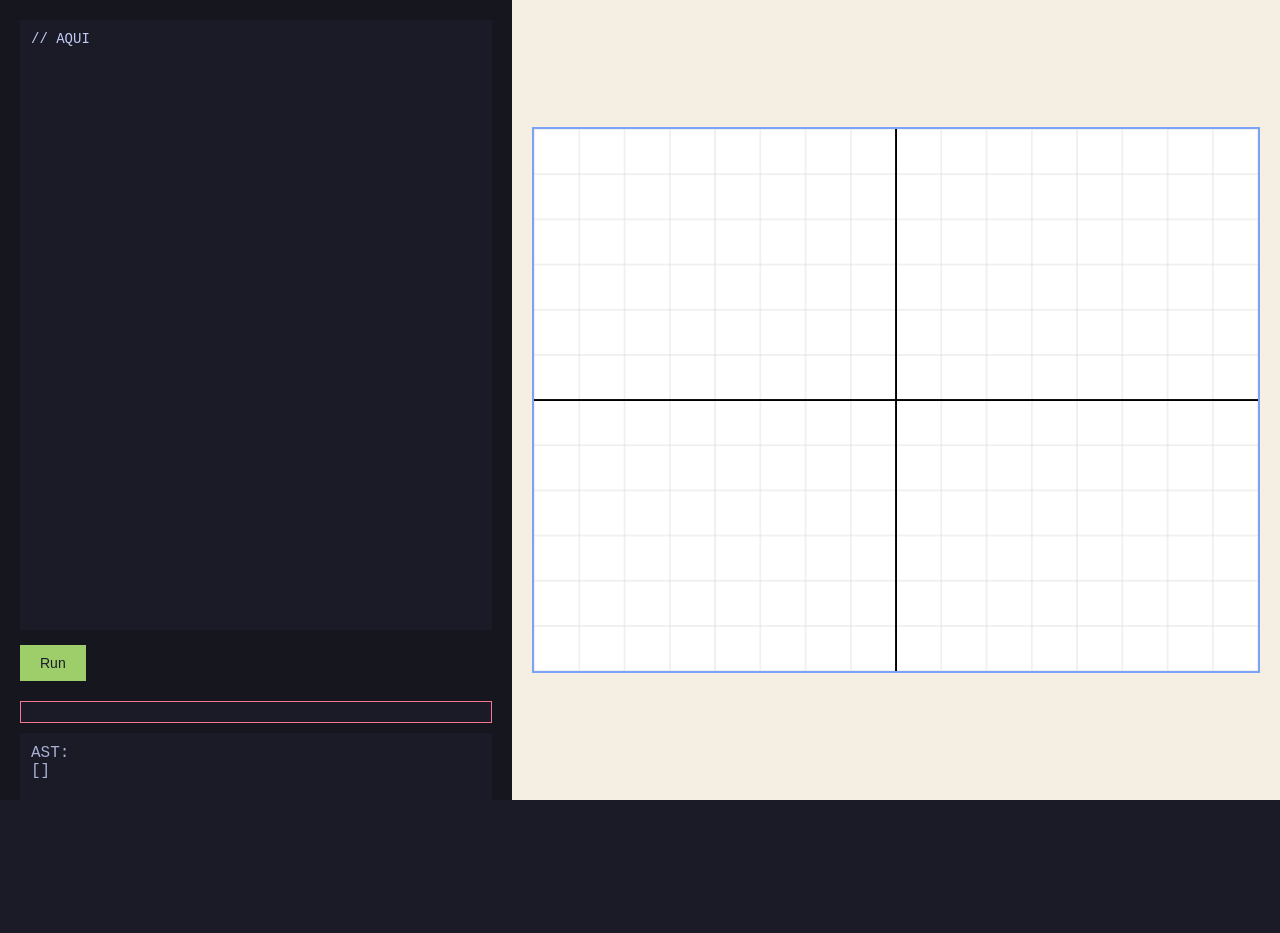
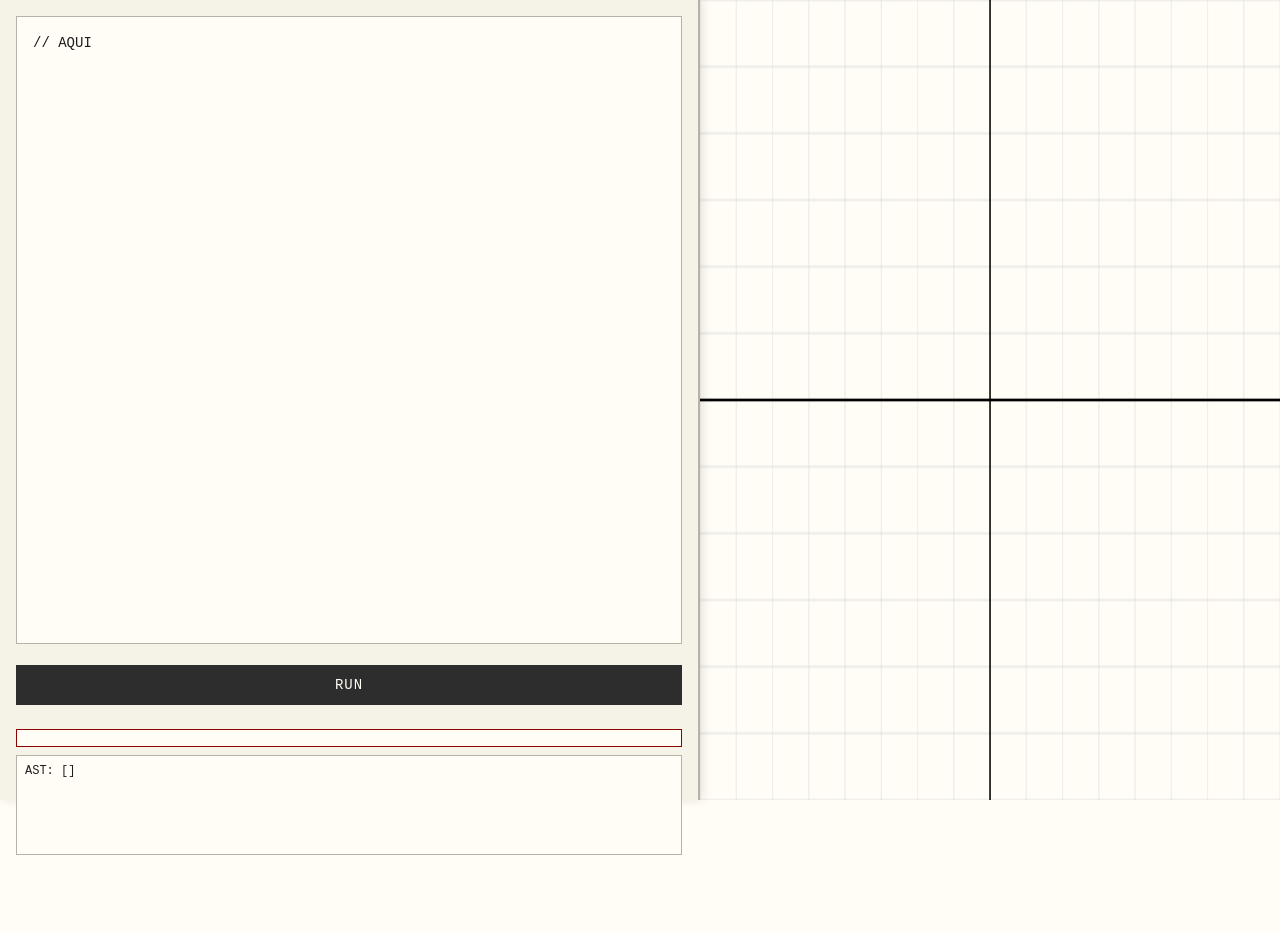
Before and after one commit to EmreDay1/Aqui, a website: page src/index.html in a window 1280 px wide. After the commit the page ends 855 px from the top, so only its background shows below. Drawn offline with nearby package versions, Linux system fonts and the light colour scheme.

Commit message:
Update index.html

```diff
--- a/src/index.html
+++ b/src/index.html
@@ -4,16 +4,16 @@
     <title>AQUI Visual Test Environment</title>
     <style>
        :root {
-    /* Tokyo Night theme colors */
-    --bg-dark: #1a1b26;
-    --bg-darker: #16161e;
-    --text-primary: #c0caf5;
-    --text-secondary: #a9b1d6;
-    --accent-blue: #7aa2f7;
-    --accent-green: #9ece6a;
-    --accent-red: #f7768e;
-    /* Beige for coord plane */
-    --bg-beige: #f5eee2;
+    /* Vintage technical paper colors */
+    --bg-paper: #fffdf5;
+    --bg-darker: #f5f3e8;
+    --text-primary: #1e1e1e;
+    --text-secondary: #454545;
+    --accent-dark: #2d2d2d;
+    --accent-mid: #696969;
+    --border-color: #b5b3a7;
+    --grid-color: #d6d4c9;
+    --blueprint-blue: #264b78;
 }
 
 * {
@@ -23,64 +23,48 @@
 }
 
 body {
-    font-family: 'JetBrains Mono', 'Cascadia Code', monospace;
-    display: flex;
+    font-family: "Courier New", monospace;
     height: 100vh;
-    background: var(--bg-dark);
+    background: var(--bg-paper);
     color: var(--text-primary);
     overflow: hidden;
+    display: flex;
 }
 
 .panel {
-    height: 100%;
+    height: 100vh;
     display: flex;
     flex-direction: column;
-    transition: width 0.3s ease;
+}
+
+#editor-panel {
+    width: 700px;
+    background: var(--bg-darker);
+    border-right: 2px solid var(--border-color);
+    padding: 1rem;
+    position: relative;
+    z-index: 2;
+    box-shadow: 3px 0 10px rgba(0, 0, 0, 0.1);
+}
+
+#visualization-panel {
+    flex: 1;
+    background: var(--bg-paper);
+    padding: 0;
     position: relative;
     overflow: hidden;
 }
 
-.resize-handle {
-    width: 10px;
-    background: var(--bg-darker);
-    cursor: col-resize;
-    display: flex;
-    align-items: center;
-    justify-content: center;
-}
-
-.resize-handle::after {
-    content: '⋮';
-    color: var(--text-secondary);
-    font-size: 20px;
-}
-
-#editor-panel {
-    width: 40%;
-    background: var(--bg-darker);
-    padding: 20px;
-}
-
-#visualization-panel {
-    width: 60%;
-    background: var(--bg-beige);
-    padding: 20px;
-    display: flex;
-    flex-direction: column;
-    justify-content: center;
-    align-items: center;
-}
-
 #code-editor {
     width: 100%;
-    height: calc(100% - 150px);
-    font-family: 'JetBrains Mono', monospace;
+    height: calc(100% - 140px);
+    font-family: "Courier New", monospace;
     font-size: 14px;
-    padding: 10px;
-    margin-bottom: 10px;
-    border: 1px solid var(--bg-dark);
-    background: var(--bg-dark);
+    line-height: 1.5;
+    padding: 1rem;
+    background: var(--bg-paper);
     color: var(--text-primary);
+    border: 1px solid var(--border-color);
     resize: none;
     outline: none;
     white-space: pre;
@@ -88,53 +72,127 @@ body {
 }
 
 #run-button {
-    padding: 10px 20px;
+    width: 100%;
+    padding: 0.75rem;
+    margin: 1rem 0;
+    font-family: "Courier New", monospace;
     font-size: 14px;
-    background: var(--accent-green);
-    color: var(--bg-dark);
+    background: var(--accent-dark);
+    color: var(--bg-paper);
     border: none;
     cursor: pointer;
-    margin-bottom: 10px;
-    transition: opacity 0.3s;
+    transition: all 0.2s;
+    letter-spacing: 1px;
+    text-transform: uppercase;
 }
 
 #run-button:hover {
-    opacity: 0.8;
+    background: var(--blueprint-blue);
 }
 
 #error-display {
-    color: var(--accent-red);
-    margin-top: 10px;
-    white-space: pre-wrap;
-    font-family: 'JetBrains Mono', monospace;
-    max-height: 150px;
+    color: #8b0000;
+    font-family: "Courier New", monospace;
+    font-size: 12px;
+    padding: 0.5rem;
+    margin-top: 0.5rem;
+    background: var(--bg-paper);
+    border: 1px solid #8b0000;
+    max-height: 100px;
     overflow: auto;
-    background: var(--bg-dark);
-    padding: 10px;
-    border: 1px solid var(--accent-red);
 }
 
 #output-display {
-    margin-top: 10px;
-    white-space: pre-wrap;
-    font-family: 'JetBrains Mono', monospace;
-    height: 200px;
+    font-family: "Courier New", monospace;
+    font-size: 12px;
+    padding: 0.5rem;
+    margin-top: 0.5rem;
+    background: var(--bg-paper);
+    border: 1px solid var(--border-color);
+    height: 100px;
     overflow: auto;
-    padding: 10px;
-    background: var(--bg-dark);
-    color: var(--text-secondary);
-    border: 1px solid var(--bg-dark);
 }
 
 #canvas {
-    border: 2px solid var(--accent-blue);
-    background: white;
-    max-width: 100%;
-    max-height: 600px;
-    aspect-ratio: 4/3;
+    position: absolute;
+    top: 0;
+    left: 0;
+    width: 100%;
+    height: 100%;
+    background: var(--bg-paper);
+}
+
+/* Technical paper texture */
+.panel::before {
+    content: "";
+    position: absolute;
+    top: 0;
+    left: 0;
+    right: 0;
+    bottom: 0;
+    background-image:
+        linear-gradient(rgba(185, 183, 173, 0.05) 1px, transparent 1px),
+        linear-gradient(90deg, rgba(185, 183, 173, 0.05) 1px, transparent 1px);
+    background-size: 20px 20px;
+    pointer-events: none;
+}
+
+.panel-header {
+    font-family: "Courier New", monospace;
+    text-transform: uppercase;
+    letter-spacing: 2px;
+    font-size: 12px;
+    color: var(--text-secondary);
+    border-bottom: 1px solid var(--border-color);
+    padding-bottom: 0.5rem;
+    margin-bottom: 1rem;
+}
+
+/* Vintage scrollbar */
+::-webkit-scrollbar {
+    width: 8px;
+    height: 8px;
+}
+
+::-webkit-scrollbar-track {
+    background: var(--bg-darker);
+    border: 1px solid var(--border-color);
+}
+
+::-webkit-scrollbar-thumb {
+    background: var(--accent-mid);
+    border: 1px solid var(--border-color);
+}
+
+::-webkit-scrollbar-thumb:hover {
+    background: var(--text-secondary);
 }
     </style>
 </head>
+<link rel="stylesheet" href="https://cdnjs.cloudflare.com/ajax/libs/prism/1.24.1/themes/prism.min.css">
+  <script src="https://cdnjs.cloudflare.com/ajax/libs/prism/1.24.1/prism.min.js"></script>
+  <script>
+    Prism.languages.aqui = {
+    'comment': /\/\/.*|#.*/,
+    'string': /"(?:\\.|[^\\"])*"/,
+    'keyword': /\b(?:rectangle|circle|triangle|ellipse|text|path|gear|star|cross|slot|arc|spiral|wave|donut|layer|transform|add|subtract|if|else|for|in|range|to|step)\b/,
+    'property': /\b(?:position|rotation|scale|scaleX|scaleY|width|height|radius|base|content|fontSize|fontFamily|points|startAngle|endAngle|thickness|diameter|teeth|outerRadius|innerRadius|radiusX|radiusY|startRadius|endRadius|turns|amplitude|frequency|length|pitch_diameter|pressure_angle|shaft_type|shaft_size)\b/,
+    'shape_type': /\b(?:round|chamfer|all|top|bottom|left|right)\b/,
+    'number': /\b-?(?:\d+(?:\.\d*)?|\.\d+)(?:e[+-]?\d+)?\b/,
+    'boolean': /\b(?:true|false)\b/,
+    'operator': /&&|\|\||==|!=|<=|>=|<|>|\*|\+|\-|\/|%/,
+    'punctuation': /[{}[\];(),.:]/,
+    'function': /\b(?:range)\b/
+};
+
+// Ensure Prism highlights the language
+Prism.languages.insertBefore('aqui', 'comment', {
+    'class-name': {
+        pattern: /\b(?:circle|rectangle|triangle|layer)\b/,
+        alias: 'keyword'
+    }
+});
+  </script>
 </head>
 <body>
     <div id="editor-panel">
@@ -148,7 +206,7 @@ body {
     </div>
 
     <script type="module">
-        import { Lexer, Parser } from './lexer_and_parser.mjs';
+        import { LogicalLexer, LogicalParser } from './logical_lexer_and_parser.mjs';
         import { Interpreter } from './interpreter.mjs';
 
         class Renderer {
@@ -214,6 +272,7 @@ body {
             this.offsetY - worldY * this.scale
         ];
     }
+
 
     drawShape(shape) {
         const { type, params, transform } = shape;
@@ -378,9 +437,11 @@ body {
         this.ctx.fill();
     }
 
-    drawGear(params) {
-        const { diameter, teeth } = params;
-    const radius = diameter / 2;
+// In Renderer class
+// In Renderer class
+drawGear(params) {
+    const { pitch_diameter, teeth, shaft_config } = params;
+    const radius = pitch_diameter / 2;
     const toothDepth = radius * 0.25;        // Deeper teeth for industrial look
     const toothWidth = (Math.PI * radius * 0.3) / teeth;  // Wider teeth
     const angleStep = (Math.PI * 2) / teeth;
@@ -421,19 +482,26 @@ body {
     this.ctx.stroke();
     this.ctx.fill();
 
-    // Draw inner circle (hub)
+    // Draw shaft
     this.ctx.beginPath();
-    this.ctx.arc(0, 0, innerRadius, 0, Math.PI * 2);
-    this.ctx.stroke();
-    this.ctx.fill();
+    const shaftSize = shaft_config?.size || innerRadius * 0.6;
 
-    // Draw center hole
-    this.ctx.beginPath();
-    this.ctx.arc(0, 0, innerRadius * 0.6, 0, Math.PI * 2);
-    this.ctx.stroke();
+    if (shaft_config?.type === 'square') {
+        const halfSize = shaftSize / 2;
+        this.ctx.moveTo(-halfSize, -halfSize);
+        this.ctx.lineTo(halfSize, -halfSize);
+        this.ctx.lineTo(halfSize, halfSize);
+        this.ctx.lineTo(-halfSize, halfSize);
+        this.ctx.closePath();
+    } else {
+        // Default to circle
+        this.ctx.arc(0, 0, shaftSize / 2, 0, Math.PI * 2);
     }
 
-
+    this.ctx.stroke();
+    this.ctx.fillStyle = 'rgba(150, 150, 150, 0.3)';
+    this.ctx.fill();
+}
 
 
 
@@ -470,8 +538,8 @@ runButton.addEventListener('click', () => {
         const code = editor.value;
 
         // Parse and interpret code
-        const lexer = new Lexer(code);
-        const parser = new Parser(lexer);
+        const lexer = new LogicalLexer(code);
+        const parser = new LogicalParser(lexer);
         const ast = parser.parse();
 
         outputDisplay.textContent = 'AST:\n' + JSON.stringify(ast, null, 2);
@@ -510,5 +578,9 @@ runButton.addEventListener('click', () => {
 // Initial render
 runButton.click();
     </script>
+
+<script>
+    Prism.highlightAll();
+  </script>
 </body>
 </html>
```
